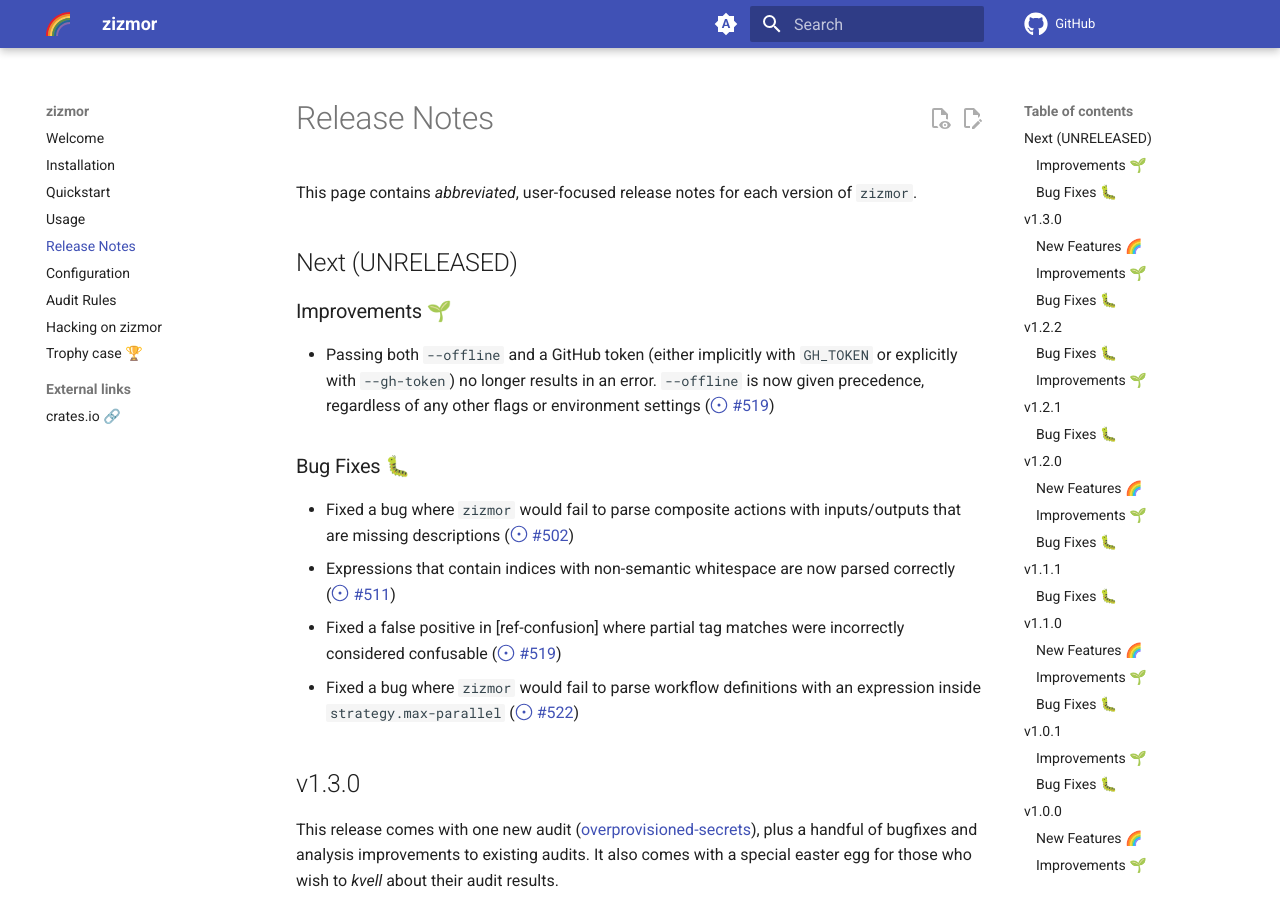
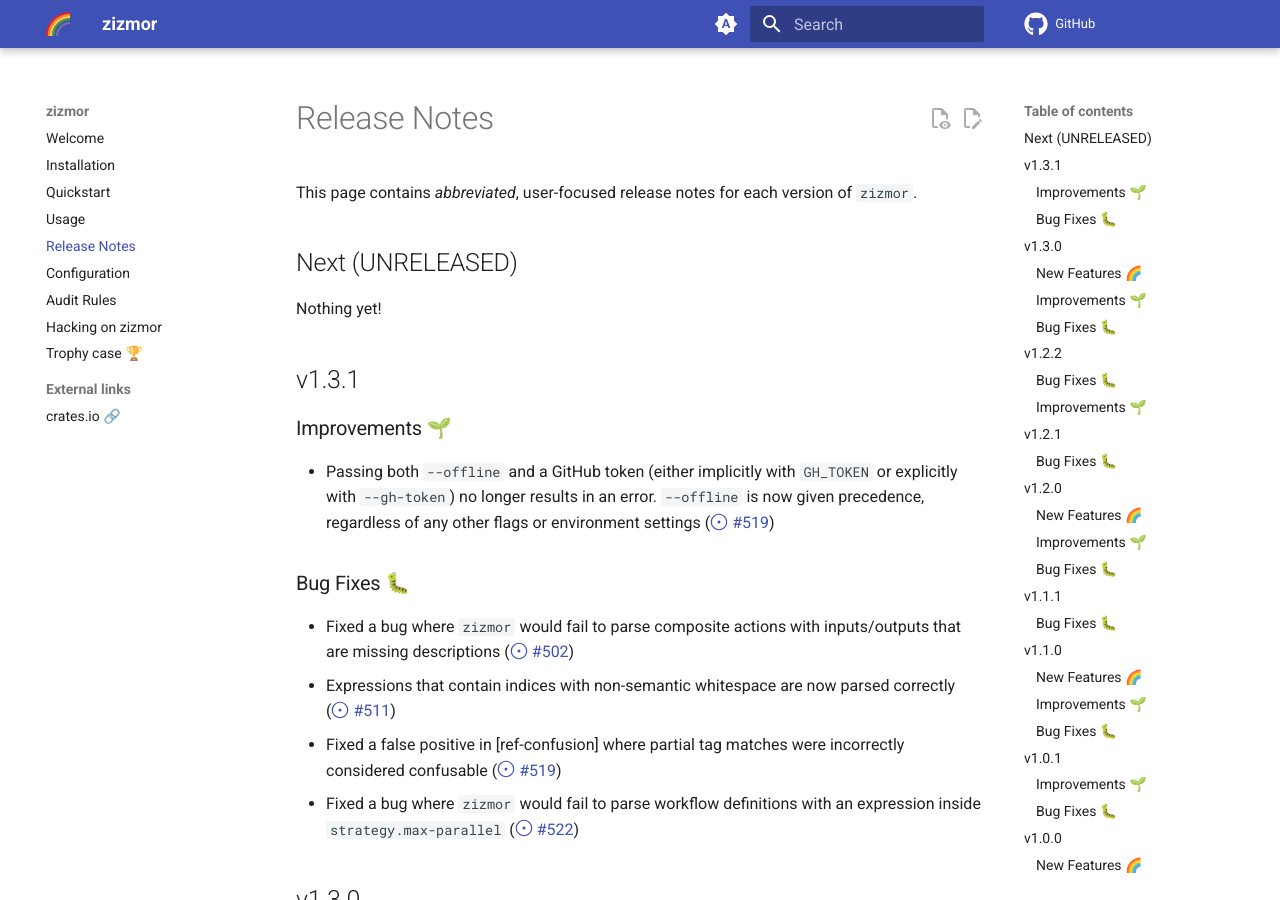
Before and after one commit to zizmorcore/zizmor, an MkDocs documentation site: the page built from docs/release-notes.md, in a window 1280 px wide and 900 px high. Built offline with MkDocs 1.6.1 and Material for MkDocs 9.7.7, drawn with Linux system fonts in a browser that asks for light colours; comment, search, counter and statistics services are not loaded.

Commit message:
chore: prep for 1.3.1 release (#523)

````diff
--- a/Cargo.toml
+++ b/Cargo.toml
@@ -1,7 +1,7 @@
 [package]
 name = "zizmor"
 description = "Static analysis for GitHub Actions"
-version = "1.3.0"
+version = "1.3.1"
 edition = "2021"
 repository = "https://github.com/woodruffw/zizmor"
 homepage = "https://github.com/woodruffw/zizmor"
--- a/docs/release-notes.md
+++ b/docs/release-notes.md
@@ -8,6 +8,10 @@
 of `zizmor`.
 
 ## Next (UNRELEASED)
+
+Nothing yet!
+
+## v1.3.1
 
 ### Improvements 🌱
 
--- a/docs/usage.md
+++ b/docs/usage.md
@@ -457,7 +457,7 @@
 
 ```yaml
 - repo: https://github.com/woodruffw/zizmor-pre-commit
-  rev: v1.3.0 # (1)!
+  rev: v1.3.1 # (1)!
   hooks:
   - id: zizmor
 ```
````
Also changed, not shown: 1 other file.
